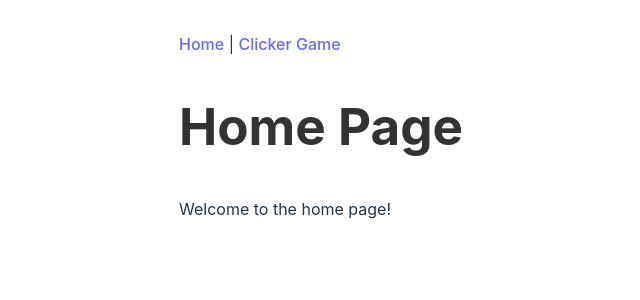
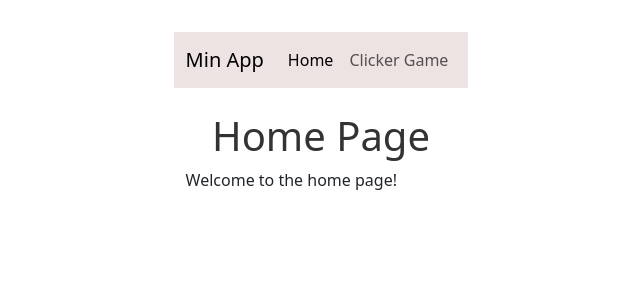
Before and after one commit to Elin-Schmidt/clicker-game, a Vue app: page / in a window 1280 px wide. Shown: the top 300 px of the page, without its empty margins (319-959 px from the left). Built offline with nearby package versions, Linux system fonts and the light colour scheme.

Commit message:
changed project name

```diff
--- a/src/App.vue
+++ b/src/App.vue
@@ -1,13 +1,33 @@
 <template>
     <div>
         <main>
-            <nav>
-                <router-link to="/">Home</router-link> |
-                <router-link to="/clicker-game">Clicker Game</router-link>
-            </nav>
-            <section>
+            <!-- Navbar -->
+            <b-navbar toggleable="lg" type="light" class="custom-navbar">
+                <b-navbar-brand href="/">Min App</b-navbar-brand>
+
+                <!-- Toggle button for small screens -->
+                <b-navbar-toggle target="nav-collapse"></b-navbar-toggle>
+
+                <!-- Collapsible content -->
+                <b-collapse id="nav-collapse" is-nav>
+                    <b-navbar-nav>
+                        <b-nav-item to="/" exact>Home</b-nav-item>
+                        <b-nav-item to="/clicker-game">Clicker Game</b-nav-item>
+                    </b-navbar-nav>
+                </b-collapse>
+            </b-navbar>
+
+            <!-- Router view for the main content -->
+            <section class="container mt-4">
                 <router-view></router-view>
             </section>
         </main>
     </div>
 </template>
+
+<style scoped>
+    .custom-navbar {
+        background-color: #eee3e3;
+        color: #2f4f4f;
+    }
+</style>
--- a/src/style.css
+++ b/src/style.css
@@ -1,7 +1,3 @@
-@tailwind base;
-@tailwind components;
-@tailwind utilities;
-
 :root {
     font-family: Inter, system-ui, Avenir, Helvetica, Arial, sans-serif;
     line-height: 1.5;
--- a/src/views/ClickerGame.vue
+++ b/src/views/ClickerGame.vue
@@ -4,7 +4,7 @@
         <section>
             <Heart :progress="totalProgress" />
         </section>
-        <section>
+        <section id="clicker-button">
             <ClickerButton
                 id="button1"
                 :initialStyle="defaultButtonStyle"
@@ -40,6 +40,7 @@
                 defaultButtonStyle: {
                     backgroundColor: '#4caf50',
                     color: '#fff',
+                    borderRadius: '2rem',
                     padding: '15px 32px',
                     textAlign: 'center',
                     textDecoration: 'none',
@@ -124,4 +125,11 @@
     h1 {
         color: #333;
     }
+    main {
+        display: flex;
+        flex-direction: column;
+    }
+    #clicker-button {
+        align-self: center;
+    }
 </style>
```
Also changed, not shown: package.json (+9 -4 lines), src/main.js (+8 -1 lines), 1 other file (tests, documents, lock files or other folders).
